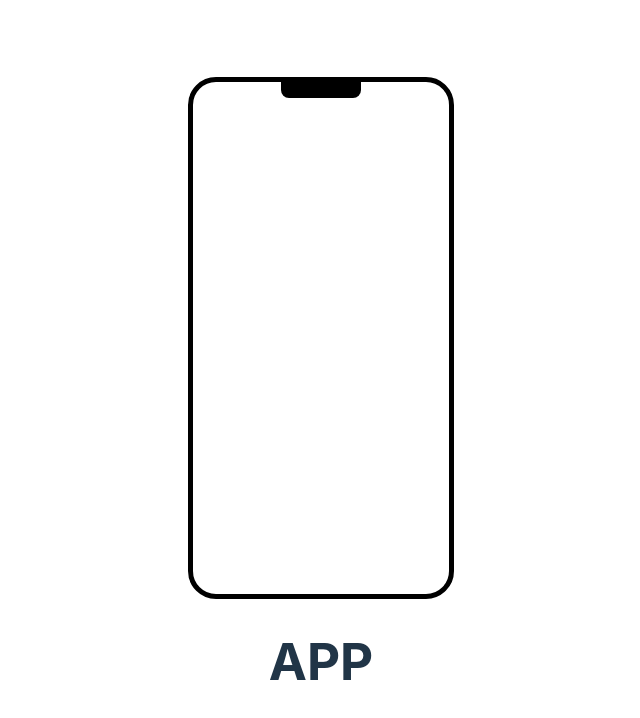
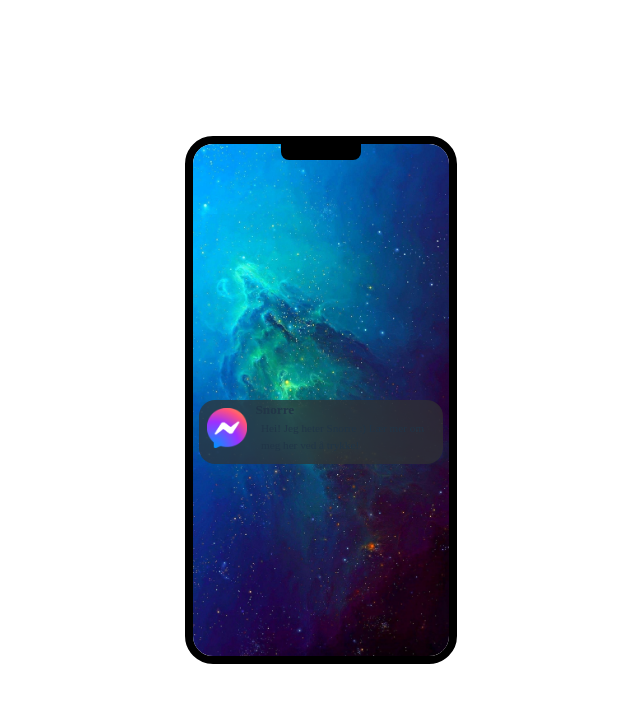
Before and after one commit to Snorre98/thejuniordev, a React (Vite) app in the folder frontend/: page / in a window 1280 px wide. Shown: the top 718 px of the page, without its empty margins (319-959 px from the left). Built offline with nearby package versions, Linux system fonts and the light colour scheme.

Commit message:
adds simple notification component

```diff
--- a/frontend/src/App.tsx
+++ b/frontend/src/App.tsx
@@ -1,12 +1,14 @@
-import './App.scss'
-import {Screen} from "./Components/Screen/Screen.tsx"
+import "./App.scss";
+import { Screen } from "./Components/Screen/Screen.tsx";
+import { Notification } from "./Components/Notification/Notification.tsx";
 
 function App() {
   return (
     <>
-    <Screen/>
-      <h1>APP</h1>
+      <Screen>
+        <Notification />
+      </Screen>
     </>
-  )
+  );
 }
-export default App
+export default App;
--- a/frontend/src/Components/Notification/Notification.module.scss
+++ b/frontend/src/Components/Notification/Notification.module.scss
@@ -0,0 +1,56 @@
+.screen {
+  width: 100%;
+  height: 100%;
+  display: grid;
+  background-image: url("../../assets/placeholder-background.jpg");
+  background-size: cover;
+  background-repeat: no-repeat;
+  background-position: center;
+  grid-template-rows: repeat(4, 1fr);
+}
+
+.notificationContainer {
+  justify-self: center;
+  display: flex;
+  flex-direction: row;
+  width: 95%;
+  height: 50%;
+  grid-row: 3/4;
+  background-color: rgba(49, 49, 49, 0.7);
+  border-radius: 1em;
+  backdrop-filter: blur(20px);
+  font-family: "Roboto Mono";
+
+  -webkit-user-select: none;
+  -ms-user-select: none;
+  user-select: none;
+
+  &:hover {
+    cursor: pointer;
+  }
+}
+
+.icon {
+  height: 2.5rem;
+  width: 2.5rem;
+  align-self: flex-start;
+  margin: 0.5em;
+}
+
+.notificationText {
+  display: flex;
+  flex-direction: column;
+  height: 100%;
+}
+
+.notificationHeader {
+  margin: 0;
+  padding: 0;
+  text-align: left;
+}
+
+.notificationContent {
+  margin: 0 0.5em 0 0.5em;
+  font-size: 0.7rem;
+  text-align: left;
+}
--- a/frontend/src/Components/Notification/Notification.tsx
+++ b/frontend/src/Components/Notification/Notification.tsx
@@ -1,14 +1,24 @@
-// import classNames from "classnames";
-import { Children } from "../../types";
-import styles from "./Notification.module.scss"
+import styles from "./Notification.module.scss";
+import icon from "../../assets/messenger_placeholder.png";
 
 type NotificationProps = {
-    children?: Children;
+  onClick?: () => void;
+};
+
+export function Notification({ onClick }: NotificationProps) {
+  return (
+    <>
+      <div className={styles.screen}>
+        <div className={styles.notificationContainer} onClick={onClick}>
+          <img src={icon} alt="app icon" className={styles.icon} />
+          <div className={styles.notificationText}>
+            <h5 className={styles.notificationHeader}>Snorre</h5>
+            <p className={styles.notificationContent}>
+              Hei! Jeg heter Snorre :) Lær mer om meg her ved å trykke!
+            </p>
+          </div>
+        </div>
+      </div>
+    </>
+  );
 }
-
-//className
-//classNames(styles.page, className)
-
-export function Notification() {
-    return(<><div className = {styles.notificationContainer}>test</div></>)
-}
--- a/frontend/src/Components/Screen/Screen.module.scss
+++ b/frontend/src/Components/Screen/Screen.module.scss
@@ -1,10 +1,11 @@
-.screen {
+.bezel {
   width: 16rem;
   height: 32rem;
-    border: 5px solid black;
+  border: 8px solid black;
   border-radius: 1.75rem;
   display: flex;
   justify-content: center;
+  overflow: hidden;
 }
 
 .notch {
@@ -13,4 +14,6 @@
   background-color: black;
   border-bottom-left-radius: 0.5rem;
   border-bottom-right-radius: 0.5rem;
+  position: absolute;
+  z-index: 999;
 }
--- a/frontend/src/Components/Screen/Screen.tsx
+++ b/frontend/src/Components/Screen/Screen.tsx
@@ -1,14 +1,16 @@
 // import classNames from "classnames";
 import { Children } from "../../types";
-import styles from "./Screen.module.scss"
+import styles from "./Screen.module.scss";
 
 type ScreenProps = {
-    children?: Children;
+  children?: Children;
+};
+
+export function Screen({ children }: ScreenProps) {
+  return (
+    <div className={styles.bezel}>
+      <span className={styles.notch} />
+      {children}
+    </div>
+  );
 }
-
-//className
-//classNames(styles.page, className)
-
-export function Screen({children}: ScreenProps) {
-    return <div className={styles.screen}> <div className = {styles.notch}></div> {children}</div>
-}
```
Also changed, not shown: frontend/src/assets/messenger_placeholder.png (added), frontend/src/assets/placeholder-background.jpg (added). Lines whose indentation alone changed are shown as unchanged.
